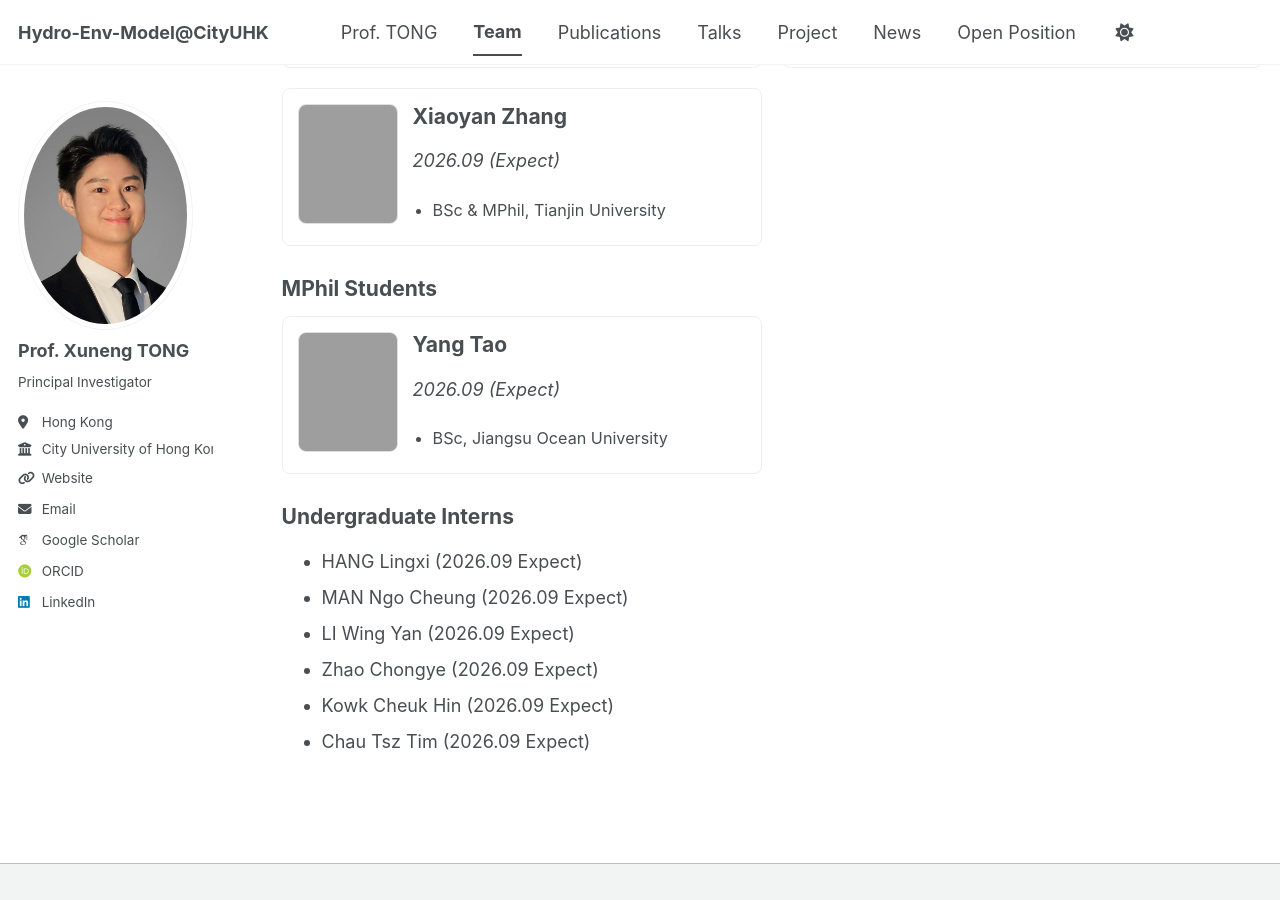
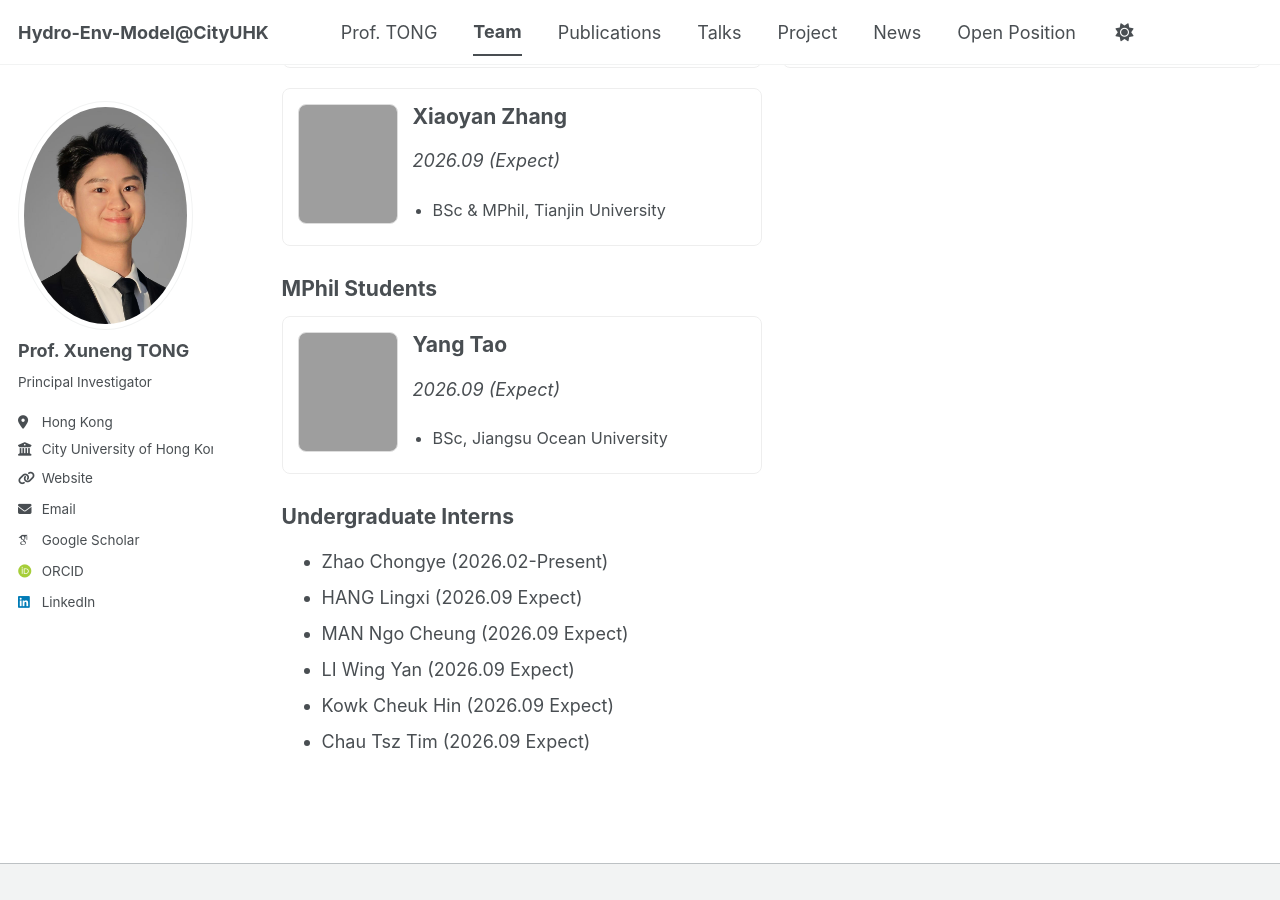
Before and after one commit to TongXuneng/TongXuneng.github.io, a Jekyll site: the page built from _pages/team.html, in a window 1280 px wide and 900 px high, scrolled down 1108 px. Built offline with Jekyll 4.4.1, drawn with Linux system fonts in a browser that asks for light colours; some web fonts are replaced; a script bundle is joined from its source files by our own code; library files that are not in the unit come from our copies.

Commit message:
Update team.html

```diff
--- a/_pages/team.html
+++ b/_pages/team.html
@@ -99,10 +99,10 @@ author_profile: true
 
 <h3 class="section-header">Undergraduate Interns</h3>
 <ul>
+  <li>Zhao Chongye (2026.02-Present)</li>
   <li>HANG Lingxi (2026.09 Expect)</li>
   <li>MAN Ngo Cheung (2026.09 Expect)</li>
   <li>LI Wing Yan (2026.09 Expect)</li>
-  <li>Zhao Chongye (2026.09 Expect)</li>
   <li>Kowk Cheuk Hin (2026.09 Expect)</li>
   <li>Chau Tsz Tim (2026.09 Expect)</li>
 </ul>
```
